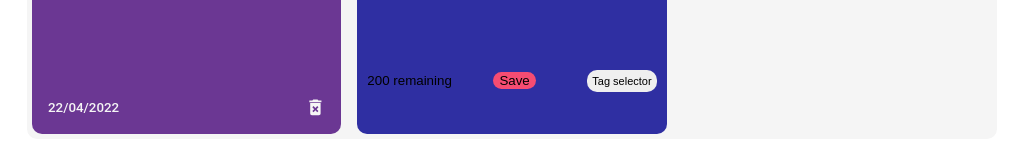
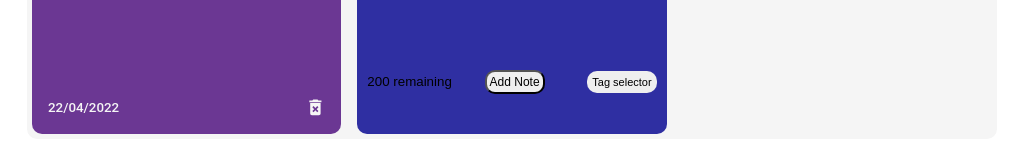
Before and after one commit to Mahdi-HuelQA/Context-Notes-App, a React (Create React App) app: page / in a window 1280 px wide. Shown: the part 342-502 px from the top of the page, without its empty margins (128-1151 px from the left). Built offline with nearby package versions, Linux system fonts and the light colour scheme.

Commit message:
toast notification added

```diff
--- a/package.json
+++ b/package.json
@@ -10,6 +10,7 @@
     "react-router": "^6.3.0",
     "react-router-dom": "^6.3.0",
     "react-scripts": "5.0.1",
+    "react-toastify": "^9.0.0",
     "web-vitals": "^2.1.4"
   },
   "scripts": {
--- a/src/Components/AddNote/AddNote.jsx
+++ b/src/Components/AddNote/AddNote.jsx
@@ -2,6 +2,8 @@ import React from 'react';
 import './AddNote.css';
 import { useState } from 'react';
 import { DropDown } from '../Dropdown/DropDown';
+import ToastButton from '../ToastNotification/Toast';
+import {toast } from 'react-toastify';
 
 export const AddNote = ({handleAddNote, handleTag, updateTagsList, tagsList}) => {
   const [noteText, setNoteText] = useState('');
@@ -19,6 +21,7 @@ if (characterLimit - event.target.value.length >= 0) {
     handleAddNote(noteText)
     }setNoteText(' ')
     console.log("handle save")
+    notify()
    }
 
    const handleKeypress = e => {
@@ -31,6 +34,8 @@ if (characterLimit - event.target.value.length >= 0) {
 
   }}
 
+
+  const notify = () => toast.dark("Saved");
 
 
   return (
@@ -45,7 +50,7 @@ if (characterLimit - event.target.value.length >= 0) {
       ></textarea>
       <div className='note-footer'>
         <small> {characterLimit - noteText.length} remaining</small>
-        <button className='save' onClick={handleSaveClick} > Save</button>
+        <ToastButton  className='save' handleSaveClick={handleSaveClick} > </ToastButton>
         <DropDown  handleTag= {handleTag} updateTagsList = {updateTagsList} tagsList = {tagsList} />
       </div>
     </div>
--- a/src/Components/AddTag/AddTag.jsx
+++ b/src/Components/AddTag/AddTag.jsx
@@ -1,5 +1,6 @@
 import React, { useState } from 'react';
 import { GoPlus } from "react-icons/go";
+
 
 export const AddTag = ({ updateTagsList }) => {
   const [createTag, setCreateTag] = useState('');
--- a/src/Components/Dropdown/DropDown.jsx
+++ b/src/Components/Dropdown/DropDown.jsx
@@ -1,5 +1,6 @@
 import React from 'react';
 import './DropDown.css';
+import TagToast from '../ToastNotification/TagToast';
 
 export const DropDown = ({ handleTag, updateTagsList,tagsList }) => {
 
@@ -23,6 +24,11 @@ export const DropDown = ({ handleTag, updateTagsList,tagsList }) => {
 // });
 
 
+// const handleToast  = () => {}
+
+
+
+
   return (
     <div className='dropdown'>
       <button className ='dropbtn'>Tag selector</button>
--- /dev/null
+++ b/src/Components/ToastNotification/TagToast.jsx
@@ -0,0 +1,17 @@
+import React from 'react';
+
+  import { ToastContainer } from 'react-toastify';
+  import 'react-toastify/dist/ReactToastify.css';
+  import './Toast.css'
+
+  function TagToast ({handleToast}){
+
+
+    return (
+      <div>
+        <button data-testid='toastbtn' className="toast-btn" onClick={handleToast}>Add Note</button>
+        <ToastContainer className="Toast" />
+      </div>
+    );
+  }
+  export default TagToast
--- /dev/null
+++ b/src/Components/ToastNotification/Toast.css
@@ -0,0 +1,5 @@
+.toast-btn{
+  border-radius: 10px;
+  padding: 3px;
+  font-size: 12px;
+}
--- /dev/null
+++ b/src/Components/ToastNotification/Toast.jsx
@@ -0,0 +1,17 @@
+import React from 'react';
+
+  import { ToastContainer } from 'react-toastify';
+  import 'react-toastify/dist/ReactToastify.css';
+  import './Toast.css'
+
+  function ToastButton ({handleSaveClick}){
+
+
+    return (
+      <div>
+        <button data-testid='toastbtn' className="toast-btn" onClick={handleSaveClick}>Add Note</button>
+        <ToastContainer className="Toast" />
+      </div>
+    );
+  }
+  export default ToastButton
```
Also changed, not shown: 2 other files (tests, documents, lock files or other folders).
